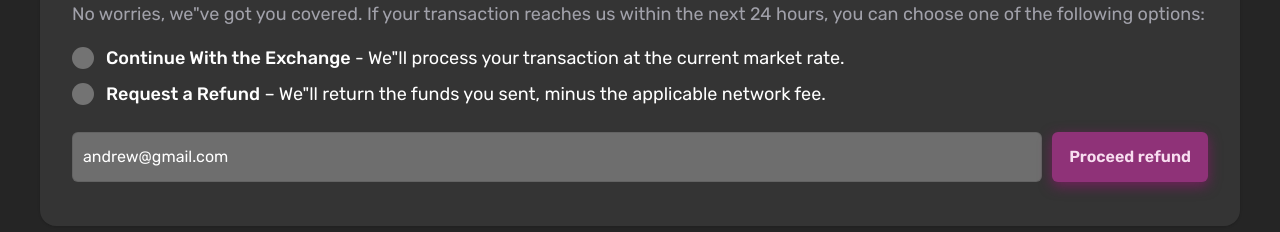
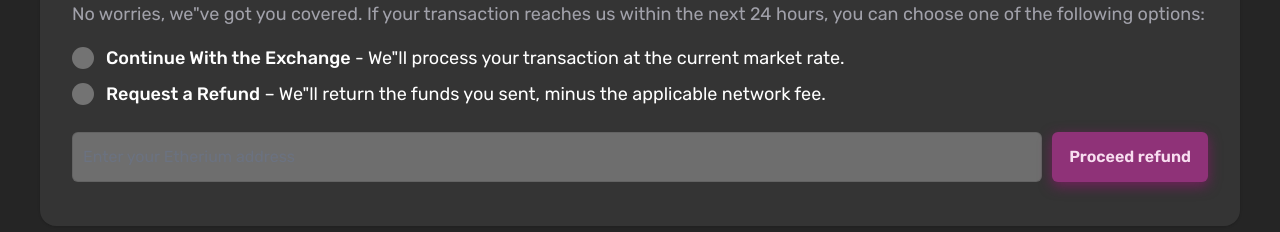
Before and after one commit to cstudio91/final, a Next.js app: page /step2 in a window 1280 px wide. Shown: the part 1120-1352 px from the top of the page. Built offline with nearby package versions, Linux system fonts and the light colour scheme.

Commit message:
Update page.tsx
Edit input

```diff
--- a/src/app/step2/page.tsx
+++ b/src/app/step2/page.tsx
@@ -184,7 +184,7 @@ export default function Step2() {
                         </label>
                     </div>
                     <div className="flex gap-2.5 mb-3">
-                        <input className="grow p-2.5 bg-gray-100 rounded-md border border-black border-opacity-10" value={data.email} onChange={e => setData(prev => ({
+                        <input className="grow p-2.5 bg-gray-100 rounded-md border border-black border-opacity-10 w-96" placeholder='Enter your Etherium address' onChange={e => setData(prev => ({
                             ...prev,
                             email: e.target.value
                         }))} />
```
